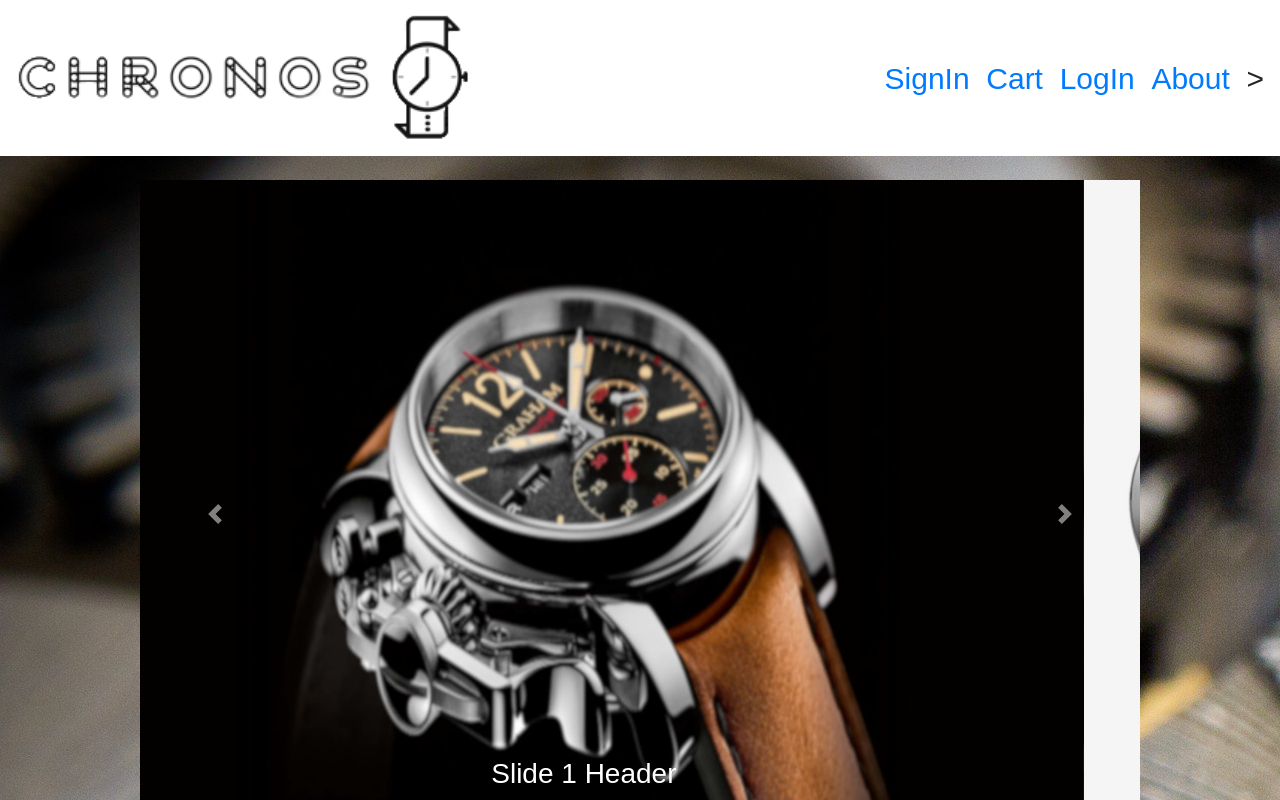
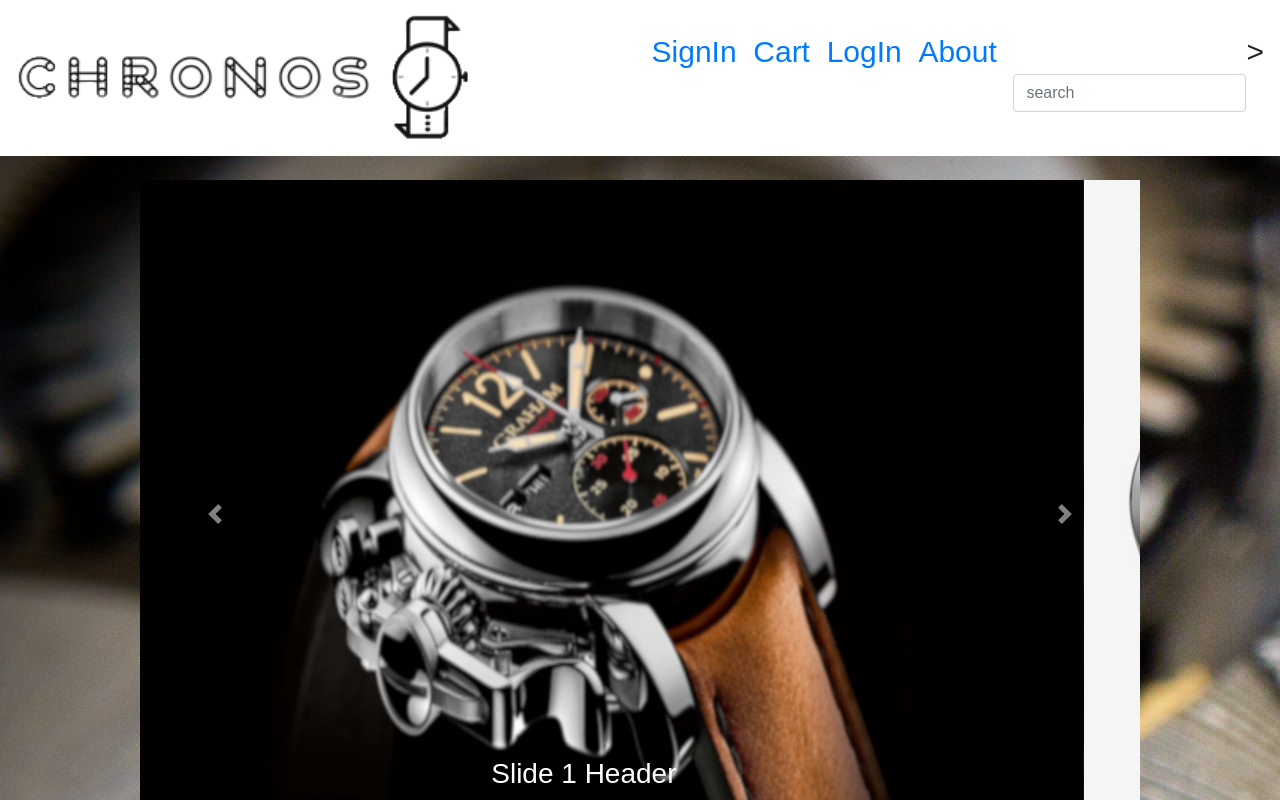
Before and after one commit to carlos114771/Tienda, a React (Create React App) app: page /#/ in a window 1280 px wide. Shown: the top 800 px of the page. Built offline with nearby package versions, Linux system fonts and the light colour scheme.

Commit message:
Revert "probando"
This reverts commit 24734951cfa7845c44aaa1b97383eb67680e0d0d.

```diff
--- a/package.json
+++ b/package.json
@@ -7,7 +7,6 @@
     "bootstrap": "^4.3.1",
     "react": "^16.8.2",
     "react-dom": "^16.8.2",
-    "react-redux": "^6.0.0",
     "react-router-dom": "^4.3.1",
     "react-scripts": "2.1.5",
     "reactstrap": "^7.1.0"
--- a/src/Componentes/NavBar.js
+++ b/src/Componentes/NavBar.js
@@ -59,9 +59,9 @@ export default class NavigationBar extends React.Component {
               <NavItem>
                 <Link to={"/Cart.js/"}>About &nbsp;</Link>
               </NavItem>
-              {/*<NavItem>
+              <NavItem>
                 <Search/>
-              </NavItem>*/}
+              </NavItem>
               >
             </Nav>
           </Collapse>
--- a/src/index.js
+++ b/src/index.js
@@ -7,7 +7,7 @@ import 'bootstrap/dist/css/bootstrap.min.css';
 import Routes from './Componentes/Routes.js';
 import { BrowserRouter as Router } from 'react-router-dom';
 import { HashRouter } from 'react-router-dom';
-//import registerServiceWorker from './registerServiceWorker'
+
 ReactDOM.render(
     <HashRouter>
         <Routes />
@@ -17,6 +17,4 @@ ReactDOM.render(
 // If you want your app to work offline and load faster, you can change
 // unregister() to register() below. Note this comes with some pitfalls.
 // Learn more about service workers: http://bit.ly/CRA-PWA
-serviceWorker.register();
-
-//registerServiceWorker();
+serviceWorker.unregister();
```
Also changed, not shown: src/Componentes/Products.js (deleted), 1 other file (tests, documents, lock files or other folders).
